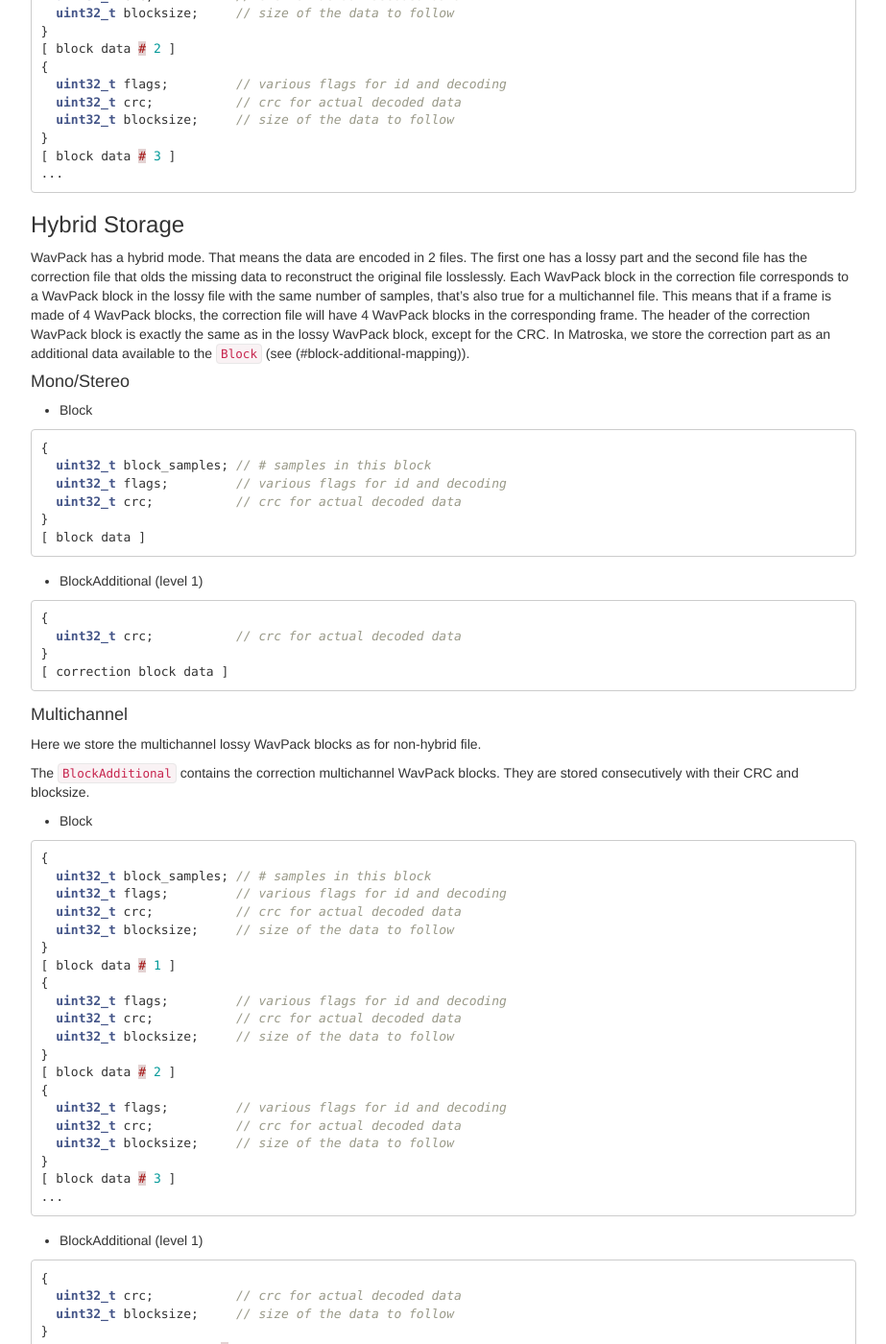
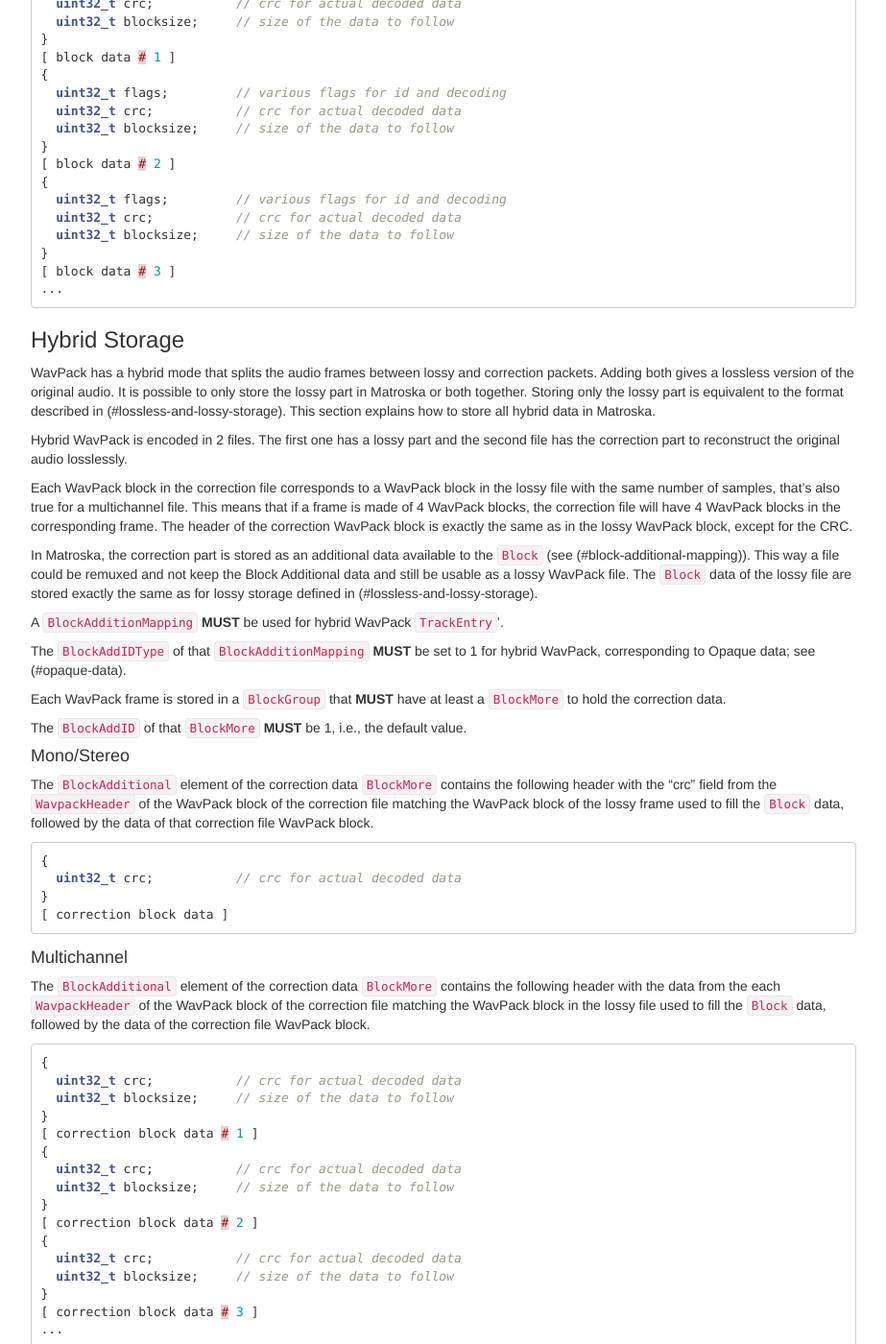
Before and after one commit to ietf-wg-cellar/matroska-specification, a Jekyll site: the page built from wavpack.md, in a window 1280 px wide and 1400 px high, scrolled down 999 px. Shown: the whole window at 96% size, without its empty margins (273-1196 px from the left). Built offline with Jekyll 4.4.1, drawn with Linux system fonts in a browser that asks for light colours; our own code applies the rules of GitHub Pages for plain Markdown files; some of the changed text lies outside the part shown.

Commit message:
reword WavPack sections
we don't to repeat the lossy part format in the hybrid format.

````diff
--- a/wavpack.md
+++ b/wavpack.md
@@ -5,25 +5,29 @@
 
 ## WavPack
 
+WavPack is an audio codec primarily designed for lossless audio, but it can also be used as a lossy codec.
+
 [@!WAVPACK] stores each data in variable length frames. That means each frame can have a different number of samples.
 
-Each WavPack block starts with a header saved in little-endian with the `WavpackHeader` format defined in [@!WAVPACK].
+Each WavPack block starts with a `WavpackHeader` header as defined in [@!WAVPACK], stored in little-endian.
 
-To save space and avoid redundant information in Matroska we remove data from the header, when saved in Matroska.
-All the data are kept in little-endian.
+To save space and avoid redundant information in Matroska some data from the `WavpackHeader` header are removed, when saved in Matroska.
+All the data from the `WavpackHeader` are kept in little-endian.
 
 The `CodecPrivate` contains the `version` 16-bit integer from the `WavpackHeader` of [@!WAVPACK] stored in little-endian.
 
+Depending on the number of audio channels and whether the hybrid mode is kept or not, the storage of WavPack blocks in Matroska differ.
+
 ### Lossless And Lossy Storage
 
-For multichannel files (more than 2 channels, like for 5.1), a frame consists of many WavPack blocks.
+For multichannel files (more than 2 channels, like for 5.1), a frame consists of multiple WavPack blocks.
 The first one having the `INITIAL_BLOCK` (bit 11) flag set and the last one the `FINAL_BLOCK` (bit 12) flag set.
-For a mono or stereo files, both flags are set in each WavPack block.
+For a mono or stereo file, both flags are set in each WavPack block.
 
 #### Mono/Stereo
 
-A `Block` or `SimpleBlock` frame contains the following header with the data from the `WavpackHeader`
-of a single WavPack stereo block followed by the data of that WavPack block.
+A `Block` or `SimpleBlock` frame contains the following header with the some fields taken from the `WavpackHeader`
+of a single WavPack block followed by the data of that WavPack block.
 
 ```c
 {
@@ -36,10 +40,14 @@
 
 #### Multichannel
 
-For multichannel files, a WavPack files uses multiple WavPack block to store all channels.
-We store each channel WavPack block consecutively into a Matroska `Block`, with the size of each WavPack block after the common header data.
+For multichannel files, a WavPack file uses multiple WavPack block to store all channels of a frame.
+The WavPack blocks for each channels of a frame are stored consecutively into a Matroska `Block` or `SimpleBlock`.
 
-* Block
+Each WavPack block is preceded by a header.
+The header for the first WavPack block is similar to the mono/stereo one ((#mono-stereo))
+with the addition of a "blocksize" field, which is the size of the first WavPack block minus the `WavpackHeader` size.
+The header for the following WavPack blocks use the "flags" and "crc" of the `WavpackHeader` of each respective WavPack block,
+followed with the size of each respective WavPack block minus the `WavpackHeader` size.
 
 ```c
 {
@@ -66,28 +74,35 @@
 
 ### Hybrid Storage
 
-WavPack has a hybrid mode.
-That means the data are encoded in 2 files.
-The first one has a lossy part and the second file has the correction file that olds the missing data to reconstruct the original file losslessly.
+WavPack has a hybrid mode that splits the audio frames between lossy and correction packets.
+Adding both gives a lossless version of the original audio.
+It is possible to only store the lossy part in Matroska or both together.
+Storing only the lossy part is equivalent to the format described in (#lossless-and-lossy-storage).
+This section explains how to store all hybrid data in Matroska.
+
+Hybrid WavPack is encoded in 2 files.
+The first one has a lossy part and the second file has the correction part to reconstruct the original audio losslessly.
+
 Each WavPack block in the correction file corresponds to a WavPack block in the lossy file with the same number of samples, that's also true for a multichannel file.
 This means that if a frame is made of 4 WavPack blocks, the correction file will have 4 WavPack blocks in the corresponding frame.
 The header of the correction WavPack block is exactly the same as in the lossy WavPack block, except for the CRC.
-In Matroska, we store the correction part as an additional data available to the `Block` (see (#block-additional-mapping)).
+
+In Matroska, the correction part is stored as an additional data available to the `Block` (see (#block-additional-mapping)).
+This way a file could be remuxed and not keep the Block Additional data and still be usable as a lossy WavPack file.
+The `Block` data of the lossy file are stored exactly the same as for lossy storage defined in (#lossless-and-lossy-storage).
+
+A `BlockAdditionMapping` **MUST** be used for hybrid WavPack `TrackEntry`'.
+
+The `BlockAddIDType` of that `BlockAdditionMapping` **MUST** be set to 1 for hybrid WavPack, corresponding to Opaque data; see (#opaque-data).
+
+Each WavPack frame is stored in a `BlockGroup` that **MUST** have at least a `BlockMore` to hold the correction data.
+
+The `BlockAddID` of that `BlockMore` **MUST** be 1, i.e., the default value.
 
 #### Mono/Stereo
 
-* Block
-
-```c
-{
-  uint32_t block_samples; // # samples in this block
-  uint32_t flags;         // various flags for id and decoding
-  uint32_t crc;           // crc for actual decoded data
-}
-[ block data ]
-```
-
-* BlockAdditional (level 1)
+The `BlockAdditional` element of the correction data `BlockMore` contains the following header with the "crc" field from the `WavpackHeader` of the WavPack block of the correction file
+matching the WavPack block of the lossy frame used to fill the `Block` data, followed by the data of that correction file WavPack block.
 
 ```c
 {
@@ -98,37 +113,8 @@
 
 #### Multichannel
 
-Here we store the multichannel lossy WavPack blocks as for non-hybrid file.
-
-The `BlockAdditional` contains the correction multichannel WavPack blocks.
-They are stored consecutively with their CRC and blocksize.
-
-* Block
-
-```c
-{
-  uint32_t block_samples; // # samples in this block
-  uint32_t flags;         // various flags for id and decoding
-  uint32_t crc;           // crc for actual decoded data
-  uint32_t blocksize;     // size of the data to follow
-}
-[ block data # 1 ]
-{
-  uint32_t flags;         // various flags for id and decoding
-  uint32_t crc;           // crc for actual decoded data
-  uint32_t blocksize;     // size of the data to follow
-}
-[ block data # 2 ]
-{
-  uint32_t flags;         // various flags for id and decoding
-  uint32_t crc;           // crc for actual decoded data
-  uint32_t blocksize;     // size of the data to follow
-}
-[ block data # 3 ]
-...
-```
-
-* BlockAdditional (level 1)
+The `BlockAdditional` element of the correction data `BlockMore` contains the following header with the data from the each `WavpackHeader` of the WavPack block of the correction file
+matching the WavPack block in the lossy file used to fill the `Block` data, followed by the data of the correction file WavPack block.
 
 ```c
 {
````
